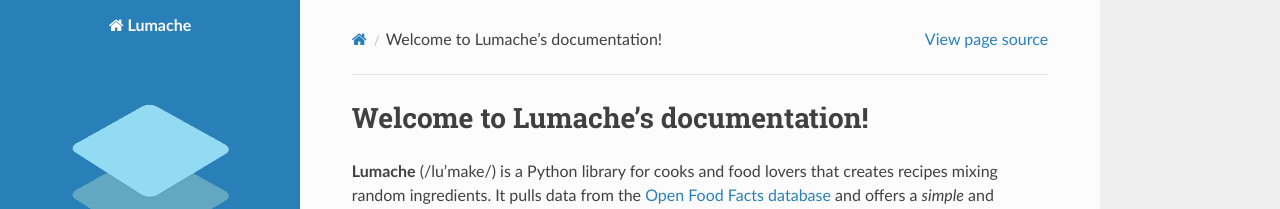
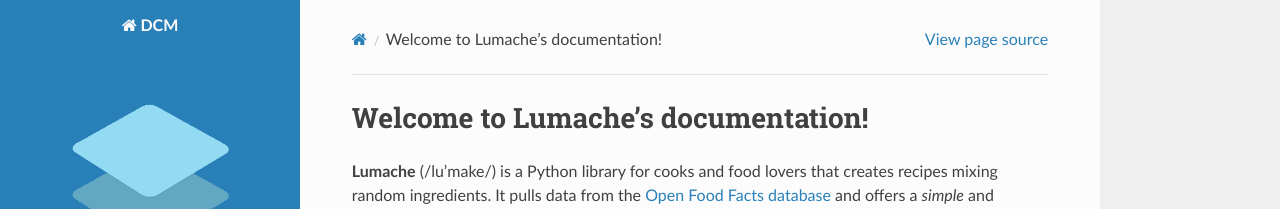
Before and after one commit to niek-ilias/DCM, a Sphinx documentation site: the page built from docs/source/index.rst, in a window 1280 px wide. Shown: the top 209 px of the page. Built offline with Sphinx 7.4.7 and the Read the Docs theme 2.0.0, drawn with Linux system fonts in a browser that asks for light colours.

Commit message:
Update conf.py

```diff
--- a/docs/source/conf.py
+++ b/docs/source/conf.py
@@ -2,9 +2,9 @@
 
 # -- Project information
 
-project = 'Lumache'
+project = 'DCM'
 copyright = '2021, Graziella'
-author = 'Graziella'
+author = 'Niek Freriks'
 
 release = '0.1'
 version = '0.1.0'
@@ -23,6 +23,7 @@
     'python': ('https://docs.python.org/3/', None),
     'sphinx': ('https://www.sphinx-doc.org/en/master/', None),
 }
+
 intersphinx_disabled_domains = ['std']
 
 templates_path = ['_templates']
```
